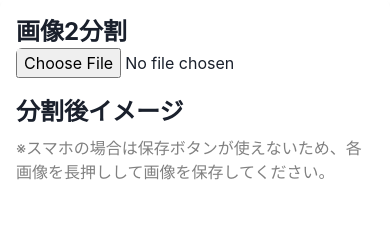
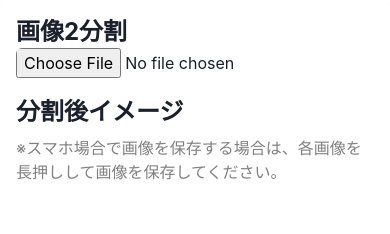
Before and after one commit to taaaaho/image2split, a React (Create React App) app: page / in a window 390 px wide. Shown: the top 234 px of the page. Built offline with nearby package versions, Linux system fonts and the light colour scheme.

Commit message:
fix: mobile

```diff
--- a/package.json
+++ b/package.json
@@ -11,6 +11,7 @@
     "@testing-library/user-event": "^13.5.0",
     "framer-motion": "^4",
     "react": "^17.0.2",
+    "react-device-detect": "^2.1.2",
     "react-dom": "^17.0.2",
     "react-image-crop": "^9.0.5",
     "react-scripts": "5.0.0",
--- a/src/App.jsx
+++ b/src/App.jsx
@@ -3,6 +3,7 @@ import './App.css';
 import { Stack, Heading, Input, Flex, HStack, Image, Button, Box, Text } from '@chakra-ui/react'
 import ReactCrop from 'react-image-crop'
 import Loading from './component/Loading';
+import { isMobile } from "react-device-detect"
 
 function App() {
   const [targetImage, setTargetImage] = useState('')
@@ -108,6 +109,14 @@ function App() {
     dlLink2.click()
   }
 
+  const isSmartPhone = () =>  {
+    if (window.matchMedia && window.matchMedia('(max-device-width: 640px)').matches) {
+      return true;
+    } else {
+      return false;
+    }
+  }
+
   return (
     <Flex
       m="0"
@@ -152,9 +161,9 @@ function App() {
           )}
           </>
           )}
-          <Text color="gray">※スマホの場合は保存ボタンが使えないため、各画像を長押しして画像を保存してください。</Text>
+          <Text color="gray">※スマホ場合で画像を保存する場合は、各画像を長押しして画像を保存してください。</Text>
         </Stack>
-
+      {!isMobile && (
       <Button
         disabled={isLoading}
         onClick={saveImages}
@@ -165,6 +174,7 @@ function App() {
       >
         保存
       </Button>
+      )}
     </Flex>
   );
 }
```
Also changed, not shown: 1 other file (tests, documents, lock files or other folders).
